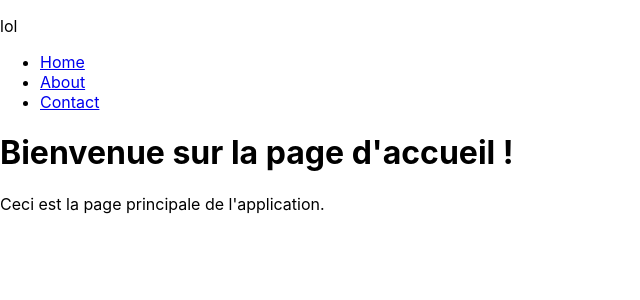
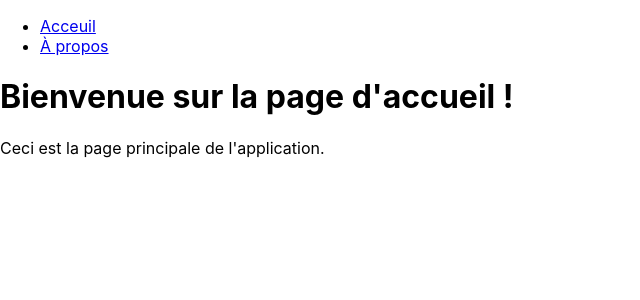
Before and after one commit to FoligneTheo/react1, a React (Create React App) app: page / in a window 1280 px wide. Shown: the top 300 px of the page, without its empty margins (0-640 px from the left). Built offline with nearby package versions, Linux system fonts and the light colour scheme.

Commit message:
rename acceuil about

```diff
--- a/src/App.js
+++ b/src/App.js
@@ -1,6 +1,6 @@
 import './App.css';
 import { BrowserRouter as Router, Route, Routes, } from 'react-router-dom';
-import Home from './pages/Home';
+import Acceuil from './pages/Acceuil';
 import About from './pages/About';
 import NotFound from './pages/NotFound';
 import Menu from './components/Menu';
@@ -10,10 +10,9 @@ function App() {
   return (
     <Router>
       <div>
-        <p>lol</p>
         <Menu />
         <Routes>
-          <Route path="/" element={<Home />} />
+          <Route path="/" element={<Acceuil />} />
           <Route path="/about" element={<About />} />
           <Route path="*" element={<NotFound />} />
         </Routes>
--- /dev/null
+++ b/src/components/Header.jsx
@@ -0,0 +1,2 @@
+import React from "react";
+import { Link } from 'react-router-dom';
--- a/src/components/Menu.jsx
+++ b/src/components/Menu.jsx
@@ -7,9 +7,8 @@ const Menu = () => {
         <div>
             <nav>
                 <ul>
-                    <li><Link to="/">Home</Link></li>
-                    <li><Link to="/about">About</Link></li>
-                    <li><Link to="/contact">Contact</Link></li>
+                    <li><Link to="/">Acceuil</Link></li>
+                    <li><Link to="/about">À propos</Link></li>
                 </ul>
             </nav>
         </div>
--- a/src/pages/Home.jsx
+++ b/src/pages/Acceuil.jsx
@@ -1,6 +1,6 @@
 import React from "react";
 
-const Home = () => {
+const Acceuil = () => {
     return (
         <div>
             <h1>Bienvenue sur la page d'accueil !</h1>
@@ -9,4 +9,4 @@ const Home = () => {
     );
 };
 
-export default Home;
+export default Acceuil;
```
